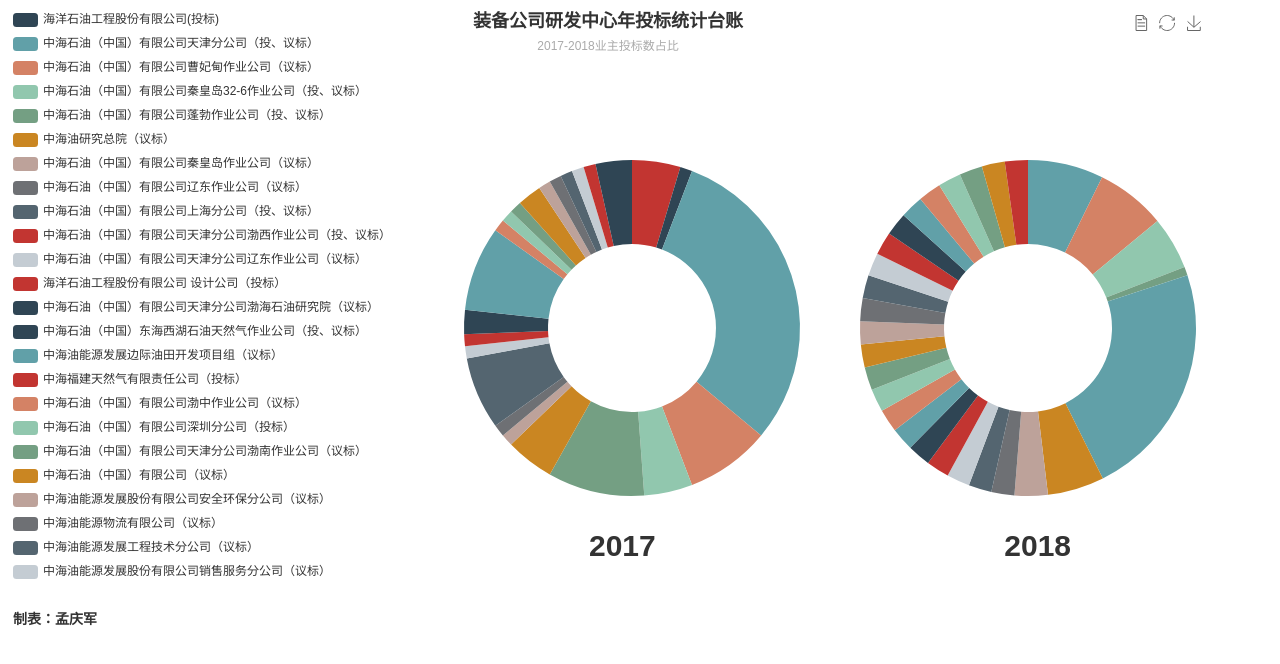
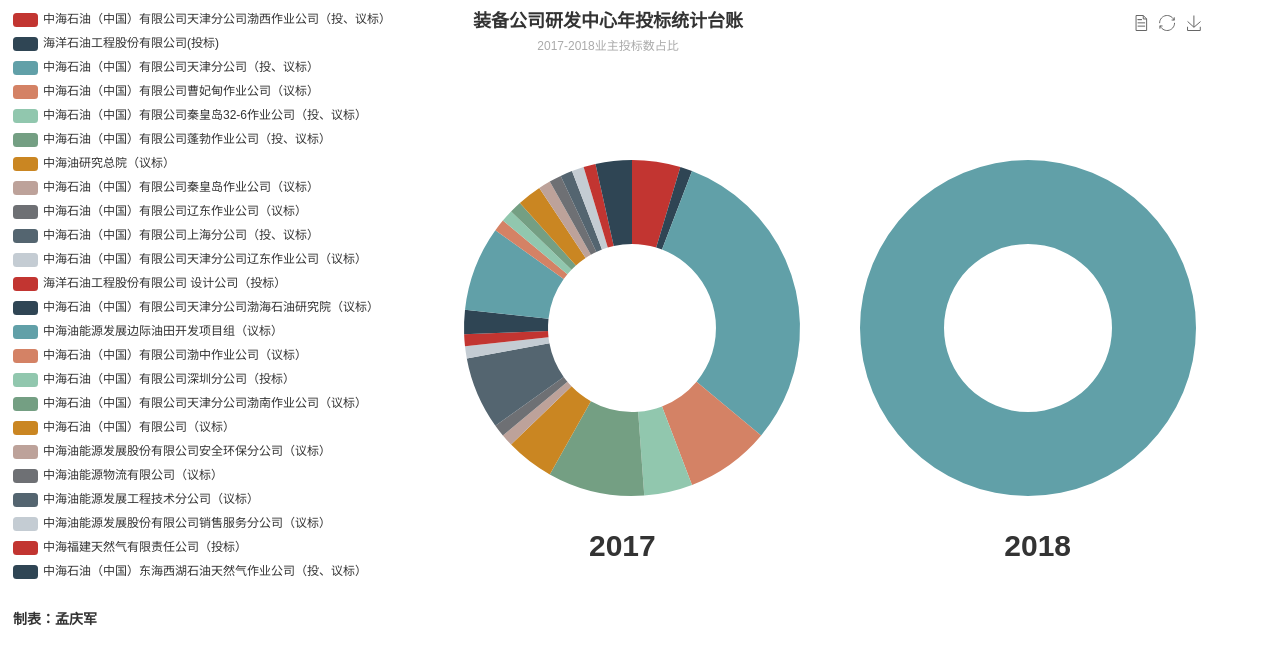
Before and after one commit to mcoq/EVE, a plain HTML site: page index.html in a window 1280 px wide. Drawn offline with Linux system fonts and the light colour scheme.

Commit message:
Update index.html

```diff
--- a/index.html
+++ b/index.html
@@ -72,7 +72,30 @@
             legend: {
                 orient: 'vertical',
                 x: 'left',
-                data: ["海洋石油工程股份有限公司(投标)", "中海石油（中国）有限公司天津分公司（投、议标）", "中海石油（中国）有限公司曹妃甸作业公司（议标）", "中海石油（中国）有限公司秦皇岛32-6作业公司（投、议标）", "中海石油（中国）有限公司蓬勃作业公司（投、议标）", "中海油研究总院（议标）", "中海石油（中国）有限公司秦皇岛作业公司（议标）", "中海石油（中国）有限公司辽东作业公司（议标）", "中海石油（中国）有限公司上海分公司（投、议标）", "中海石油（中国）有限公司天津分公司渤西作业公司（投、议标）", "中海石油（中国）有限公司天津分公司辽东作业公司（议标）", "海洋石油工程股份有限公司 设计公司（投标）", "中海石油（中国）有限公司天津分公司渤海石油研究院（议标）", "中海石油（中国）东海西湖石油天然气作业公司（投、议标）", "中海油能源发展边际油田开发项目组（议标）", "中海福建天然气有限责任公司（投标）", "中海石油（中国）有限公司渤中作业公司（议标）", "中海石油（中国）有限公司深圳分公司（投标）", "中海石油（中国）有限公司天津分公司渤南作业公司（议标）", "中海石油（中国）有限公司（议标）", "中海油能源发展股份有限公司安全环保分公司（议标）", "中海油能源物流有限公司（议标）", "中海油能源发展工程技术分公司（议标）", "中海油能源发展股份有限公司销售服务分公司（议标）", '中海油研究总院有限责任公司（议标）']
+                data: ["中海石油（中国）有限公司天津分公司渤西作业公司（投、议标）",
+ "海洋石油工程股份有限公司(投标)",
+ "中海石油（中国）有限公司天津分公司（投、议标）",
+ "中海石油（中国）有限公司曹妃甸作业公司（议标）",
+ "中海石油（中国）有限公司秦皇岛32-6作业公司（投、议标）",
+ "中海石油（中国）有限公司蓬勃作业公司（投、议标）",
+ "中海油研究总院（议标）",
+ "中海石油（中国）有限公司秦皇岛作业公司（议标）",
+ "中海石油（中国）有限公司辽东作业公司（议标）",
+ "中海石油（中国）有限公司上海分公司（投、议标）",
+ "中海石油（中国）有限公司天津分公司辽东作业公司（议标）",
+ "海洋石油工程股份有限公司 设计公司（投标）",
+ "中海石油（中国）有限公司天津分公司渤海石油研究院（议标）",
+ "中海油能源发展边际油田开发项目组（议标）",
+ "中海石油（中国）有限公司渤中作业公司（议标）",
+ "中海石油（中国）有限公司深圳分公司（投标）",
+ "中海石油（中国）有限公司天津分公司渤南作业公司（议标）",
+ "中海石油（中国）有限公司（议标）",
+ "中海油能源发展股份有限公司安全环保分公司（议标）",
+ "中海油能源物流有限公司（议标）",
+ "中海油能源发展工程技术分公司（议标）",
+ "中海油能源发展股份有限公司销售服务分公司（议标）",
+ "中海福建天然气有限责任公司（投标）",
+ "中海石油（中国）东海西湖石油天然气作业公司（投、议标）"]
             },
             series: [
                 {
@@ -100,30 +123,30 @@
                         }
                     },
                     data: [
-                        { value: 4, name: '中海石油（中国）有限公司天津分公司渤西作业公司（投、议标）' },
-                        { value: 1, name: '海洋石油工程股份有限公司(投标)' },
-                        { value: 26, name: '中海石油（中国）有限公司天津分公司（投、议标）' },
-                        { value: 7, name: '中海石油（中国）有限公司曹妃甸作业公司（议标）' },
-                        { value: 4, name: '中海石油（中国）有限公司秦皇岛32-6作业公司（投、议标）' },
-                        { value: 8, name: '中海石油（中国）有限公司蓬勃作业公司（投、议标）' },
-                        { value: 4, name: '中海油研究总院（议标）' },
-                        { value: 1, name: '中海石油（中国）有限公司秦皇岛作业公司（议标）' },
-                        { value: 1, name: '中海石油（中国）有限公司辽东作业公司（议标）' },
-                        { value: 6, name: '中海石油（中国）有限公司上海分公司（投、议标）' },
-                        { value: 1, name: '中海石油（中国）有限公司天津分公司辽东作业公司（议标）' },
-                        { value: 1, name: '海洋石油工程股份有限公司 设计公司（投标）' },
-                        { value: 2, name: '中海石油（中国）有限公司天津分公司渤海石油研究院（议标）' },
-                        { value: 7, name: '中海油能源发展边际油田开发项目组（议标）' },
-                        { value: 1, name: '中海石油（中国）有限公司渤中作业公司（议标）' },
-                        { value: 1, name: '中海石油（中国）有限公司深圳分公司（投标）' },
-                        { value: 1, name: '中海石油（中国）有限公司天津分公司渤南作业公司（议标）' },
-                        { value: 2, name: '中海石油（中国）有限公司（议标）' },
-                        { value: 1, name: '中海油能源发展股份有限公司安全环保分公司（议标）' },
-                        { value: 1, name: '中海油能源物流有限公司（议标）' },
-                        { value: 1, name: '中海油能源发展工程技术分公司（议标）' },
-                        { value: 1, name: '中海油能源发展股份有限公司销售服务分公司（议标）' },
-                        { value: 1, name: '中海福建天然气有限责任公司（投标）' },
-                        { value: 3, name: '中海石油（中国）东海西湖石油天然气作业公司（投、议标）' }
+                       { "value": 4, "name": "中海石油（中国）有限公司天津分公司渤西作业公司（投、议标）" },
+        { "value": 1, "name": "海洋石油工程股份有限公司(投标)" },
+        { "value": 26,"name": "中海石油（中国）有限公司天津分公司（投、议标）" },
+        { "value": 7, "name": "中海石油（中国）有限公司曹妃甸作业公司（议标）" },
+        { "value": 4, "name": "中海石油（中国）有限公司秦皇岛32-6作业公司（投、议标）" },
+        { "value": 8, "name": "中海石油（中国）有限公司蓬勃作业公司（投、议标）" },
+        { "value": 4, "name": "中海油研究总院（议标）" },
+        { "value": 1, "name": "中海石油（中国）有限公司秦皇岛作业公司（议标）" },
+        { "value": 1, "name": "中海石油（中国）有限公司辽东作业公司（议标）" },
+        { "value": 6, "name": "中海石油（中国）有限公司上海分公司（投、议标）" },
+        { "value": 1, "name": "中海石油（中国）有限公司天津分公司辽东作业公司（议标）" },
+        { "value": 1, "name": "海洋石油工程股份有限公司 设计公司（投标）" },
+        { "value": 2, "name": "中海石油（中国）有限公司天津分公司渤海石油研究院（议标）" },
+        { "value": 7, "name": "中海油能源发展边际油田开发项目组（议标）" },
+        { "value": 1, "name": "中海石油（中国）有限公司渤中作业公司（议标）" },
+        { "value": 1, "name": "中海石油（中国）有限公司深圳分公司（投标）" },
+        { "value": 1, "name": "中海石油（中国）有限公司天津分公司渤南作业公司（议标）" },
+        { "value": 2, "name": "中海石油（中国）有限公司（议标）" },
+        { "value": 1, "name": "中海油能源发展股份有限公司安全环保分公司（议标）" },
+        { "value": 1, "name": "中海油能源物流有限公司（议标）" },
+        { "value": 1, "name": "中海油能源发展工程技术分公司（议标）" },
+        { "value": 1, "name": "中海油能源发展股份有限公司销售服务分公司（议标）" },
+        { "value": 1, "name": "中海福建天然气有限责任公司（投标）" },
+        { "value": 3, "name": "中海石油（中国）东海西湖石油天然气作业公司（投、议标）" }
                     ]
                 },
                 {
@@ -152,34 +175,7 @@
                     },
                     data: [
                         { value: 335, name: '中海石油（中国）有限公司天津分公司' },
-                        { value: 310, name: '中海油研究总院有限责任公司' },
-                        { value: 234, name: '中海石油（中国）有限公司秦皇岛32-6作业公司' },
-                        { value: 38, name: '中海石油（中国）有限公司曹妃甸作业公司' },
-                        { value: 1048, name: '中海石油（中国）有限公司天津分公司' },
-                        { value: 251, name: '中海石油（中国）有限公司蓬勃作业公司' },
-                        { value: 147, name: '中海油研究总院' },
-                        { value: 102, name: '中海石油（中国）有限公司秦皇岛作业公司' },
-                        { value: 102, name: '中海石油（中国）有限公司辽东作业公司' },
-                        { value: 102, name: '中海石油（中国）有限公司上海分公司' },
-                        { value: 102, name: '中海石油（中国）有限公司天津分公司渤西作业公司' },
-                        { value: 102, name: '中海石油（中国）有限公司天津分公司辽东作业公司' },
-                        { value: 102, name: '海洋石油工程股份有限公司 设计公司' },
-                        { value: 102, name: '中海石油（中国）有限公司天津分公司渤海石油研究院' },
-                        { value: 102, name: '中海石油（中国）东海西湖石油天然气作业公司' },
-                        { value: 102, name: '中海油能源发展边际油田开发项目组' },
-                        { value: 102, name: '中海福建天然气有限责任公司' },
-                        { value: 102, name: '中海石油（中国）有限公司渤中作业公司' },
-                        { value: 102, name: '中海石油（中国）有限公司深圳分公司' },
-                        { value: 102, name: '中海石油（中国）有限公司天津分公司渤南作业公司' },
-                        { value: 102, name: '中海石油(中国)有限公司上海分公司' },
-                        { value: 102, name: '中海石油（中国）有限公司' },
-                        { value: 102, name: '中海油能源发展股份有限公司安全环保分公司 ' },
-                        { value: 102, name: '中海油能源物流有限公司' },
-                        { value: 102, name: '中海油能源发展工程技术分公司' },
-                        { value: 102, name: '中海油能源发展股份有限公司销售服务分公司 ' },
-                        { value: 102, name: '海洋石油工程股份有限公司' },
-                        { value: 102, name: '中海石油（中国）有限公司秦皇岛渤中作业分公司' },
-                        { value: 102, name: '中海石油（中国）有限公司' }
+
                     ]
                 }
             ]
```
